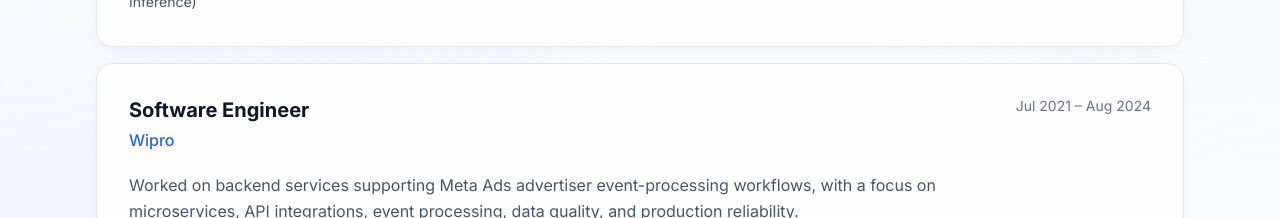
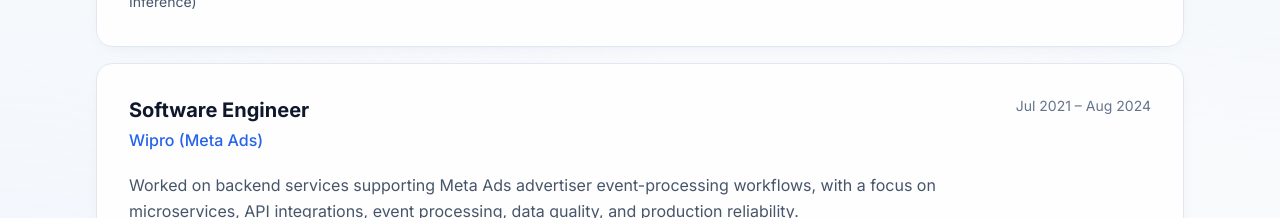
Before and after one commit to thrinadhnimmagadda1/Portfolio, a React (Vite) app: page / in a window 1280 px wide. Shown: the part 2620-2838 px from the top of the page. Built offline with nearby package versions, Linux system fonts and the light colour scheme.

Commit message:
Label Wipro experience with Meta Ads project

```diff
--- a/src/data/portfolio.ts
+++ b/src/data/portfolio.ts
@@ -81,7 +81,7 @@ export const experiences = [
   {
     id: 2,
     role: "Software Engineer",
-    company: "Wipro",
+    company: "Wipro (Meta Ads)",
     location: "",
     period: "Jul 2021 – Aug 2024",
     type: "Full-time",
```
